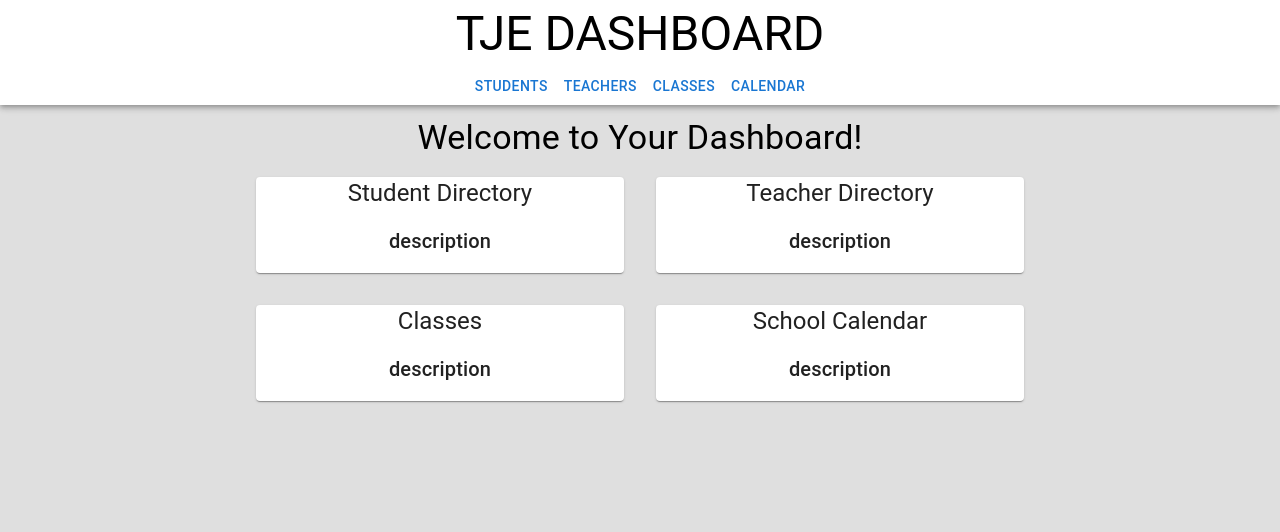
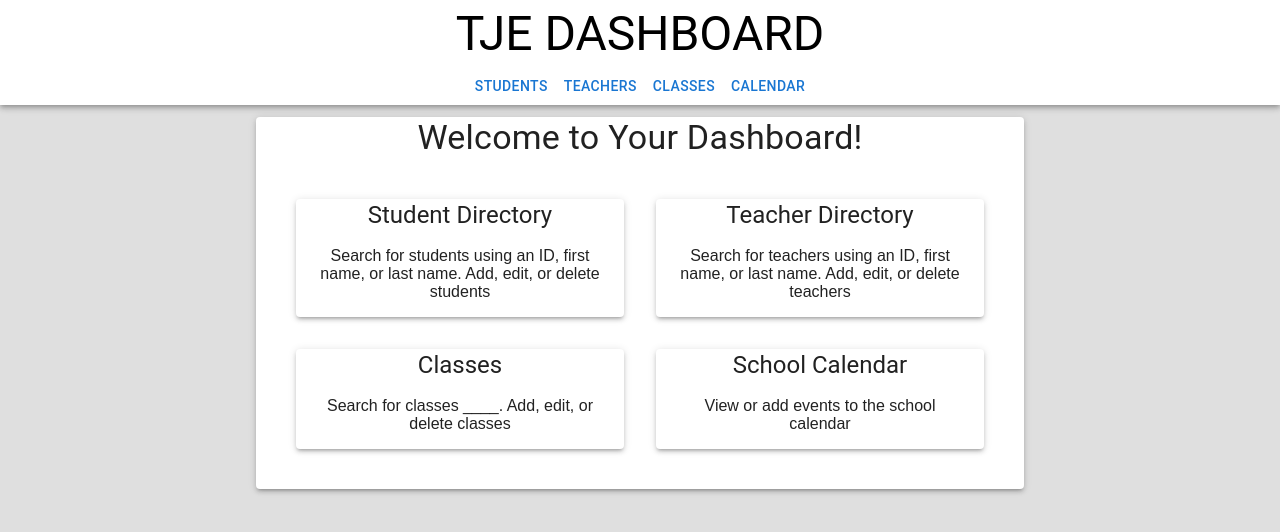
Before and after one commit to ou-brandon/school-dashboard, a React (Create React App) app: page /dashboard in a window 1280 px wide. Shown: the top 532 px of the page. Built offline with nearby package versions, Linux system fonts and the light colour scheme.

Commit message:
Edits to main dashboard

```diff
--- a/src/components/Homepage/Homepage.js
+++ b/src/components/Homepage/Homepage.js
@@ -3,27 +3,37 @@ import { Box } from '@mui/system';
 import { Typography } from '@mui/material';
 import { Grid } from '@mui/material';
 import HomepageComponent from './HomepageComponent';
+import { Card } from '@mui/material';
+import ListIcon from '@mui/icons-material/List'
+import SchoolIcon from '@mui/icons-material/School'
+import CalendarMonthIcon from '@mui/icons-material/CalendarMonth';
 
 const Homepage = (props) => {
+    const studentDirectoryDescription = 'Search for students using an ID, first name, or last name. Add, edit, or delete students';
+    const teacherDirectoryDescription = 'Search for teachers using an ID, first name, or last name. Add, edit, or delete teachers';
+    const classesDescription = 'Search for classes ____. Add, edit, or delete classes';
+    const calendarDescription = 'View or add events to the school calendar ';
     return (
         <>
             <Box sx={{paddingLeft: '20%', paddingRight: '20%', paddingTop: '1%'}}>
+                <Card sx={{boxShadow: 3}}>
                     <Typography variant='h4'>Welcome to Your Dashboard!</Typography>
-                <br></br>
-                <Grid container spacing={{ xs:4, md:4}}>
+                    <Grid container sx={{padding: 5}} spacing={{ xs:4, md:4}}>
                         <Grid item xs={6}>
-                        <HomepageComponent link='/students' title='Student Directory' description='description'/>
+                            <HomepageComponent link='/students' title='Student Directory' description={studentDirectoryDescription}/>
                         </Grid>
                         <Grid item xs={6}>
-                        <HomepageComponent link='/teachers' title='Teacher Directory' description='description'/>
+                            <HomepageComponent link='/teachers' title='Teacher Directory' description={teacherDirectoryDescription} />
                         </Grid>
                         <Grid item xs={6}>
-                        <HomepageComponent link='/classes' title='Classes' description='description'/>
+                            <HomepageComponent link='/classes' title='Classes' description={classesDescription}/>
                         </Grid>
                         <Grid item xs={6}>
-                        <HomepageComponent link='/calendar' title='School Calendar' description='description'/>
+                            <HomepageComponent link='/calendar' title='School Calendar' description={calendarDescription}/>
                         </Grid>
                     </Grid>
+                </Card>
+
             </Box>
         </>
 
--- a/src/components/Homepage/HomepageComponent.js
+++ b/src/components/Homepage/HomepageComponent.js
@@ -2,16 +2,20 @@ import React from 'react';
 import { Link } from 'react-router-dom';
 import { Card } from '@mui/material';
 import { CardActionArea, CardContent, Typography } from '@mui/material';
-
+import { Box } from '@mui/system';
 const HomepageComponent = (props) => {
     return (
 
         <>
-            <Card>
+            <Card sx={{boxShadow: 3, ':hover': {boxShadow: 9}}}>
                 <CardActionArea component={Link} to={props.link}>
-                    <Typography variant='h5'>{props.title}</Typography>
+                    <Box>
+                        <Typography variant='h5'>{props.title}</Typography>
+                        {props.icon}
+                    </Box>
+
                     <CardContent>
-                        <Typography variant='h6'>{props.description}</Typography>
+                        <Typography variant='body'>{props.description}</Typography>
                     </CardContent>
                 </CardActionArea>
 
```
Lines whose indentation alone changed are shown as unchanged.
